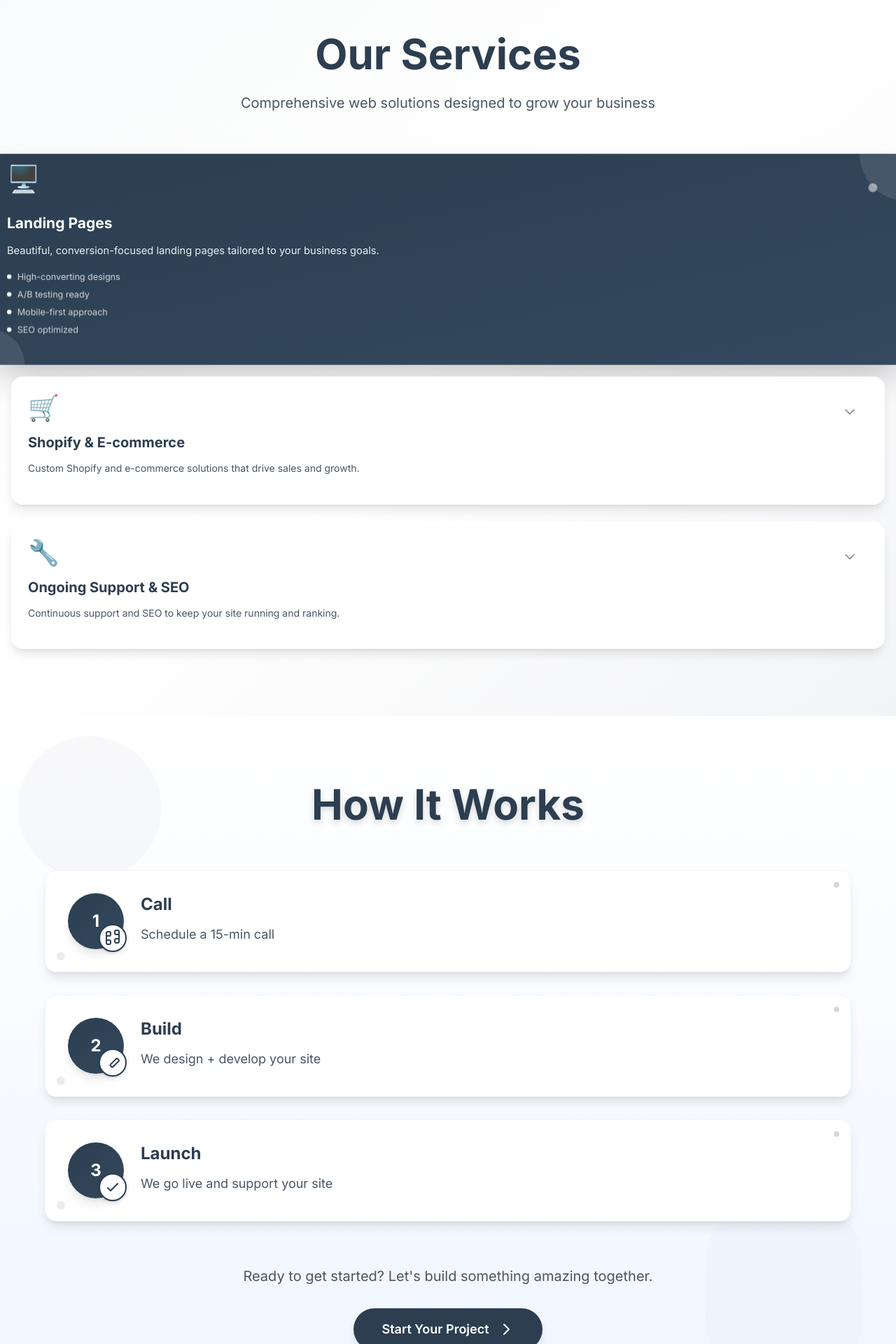
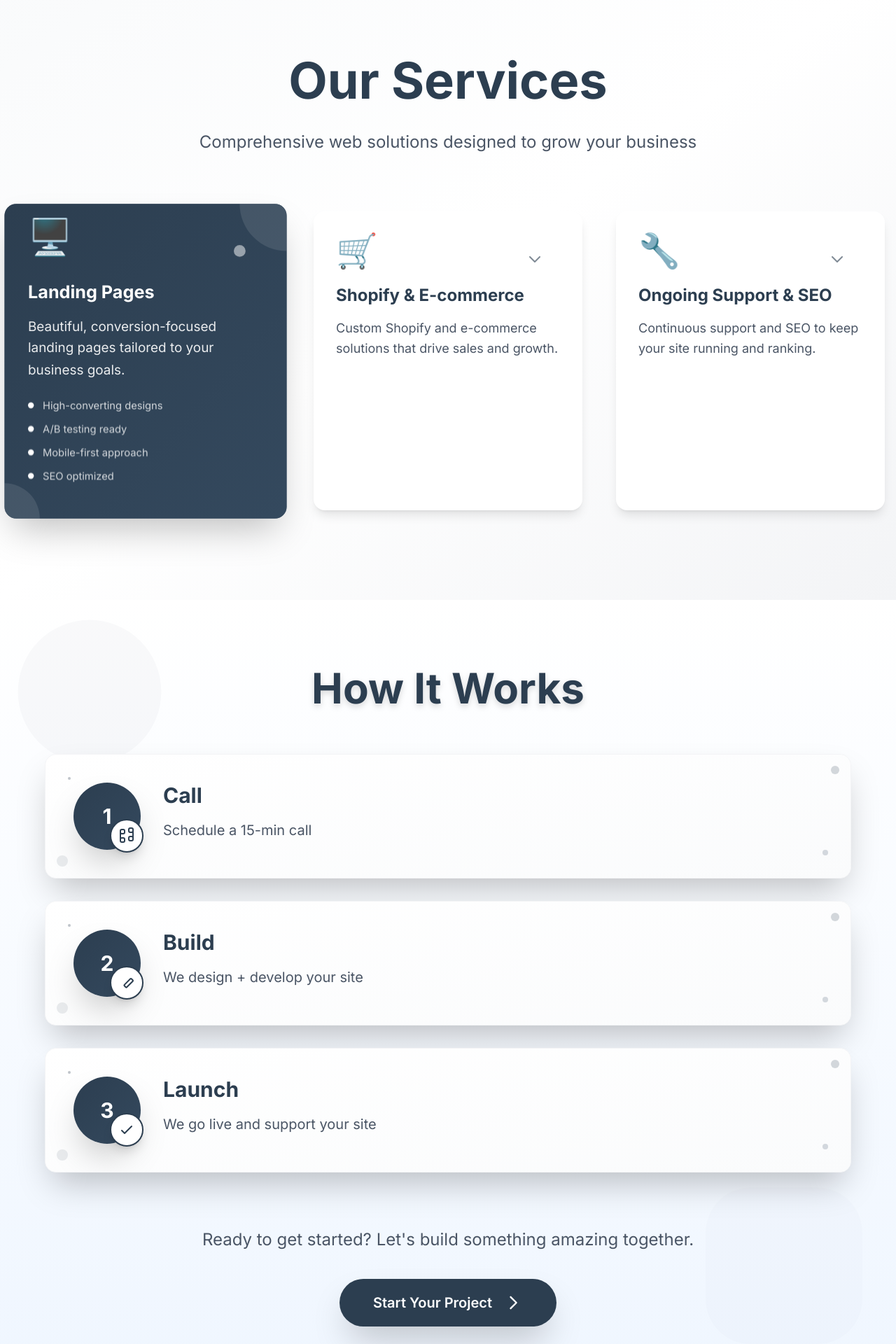
Before and after one commit to Bryan-G1thub/stonebrook, a Next.js app: page / in a window 1280 px wide. Shown: the part 2140-4060 px from the top of the page at 70% size. Built offline with nearby package versions, Linux system fonts and the light colour scheme.

Commit message:
Improve desktop layout: remove clickable principles, enhance Services desktop sizing, add depth to How It Works

```diff
--- a/src/app/components/HowItWorks.tsx
+++ b/src/app/components/HowItWorks.tsx
@@ -44,25 +44,29 @@ export default function HowItWorks() {
             <div key={step.title} className="relative">
               {/* Timeline line */}
               {index < steps.length - 1 && (
-                <div className="absolute left-8 sm:left-12 top-16 sm:top-20 w-0.5 h-8 sm:h-12 bg-gradient-to-b from-[#2C3E50] to-[#34495e]"></div>
+                <div className="absolute left-8 sm:left-12 top-16 sm:top-20 w-0.5 h-8 sm:h-12 bg-gradient-to-b from-[#2C3E50] to-[#34495e] lg:h-16"></div>
               )}
 
               {/* Step Card */}
-              <div className="relative bg-white rounded-2xl shadow-lg hover:shadow-xl transition-all duration-300 border border-gray-100 overflow-hidden group">
-                {/* Background gradient on hover */}
-                <div className="absolute inset-0 bg-gradient-to-r from-[#2C3E50]/5 to-[#34495e]/5 opacity-0 group-hover:opacity-100 transition-opacity duration-300"></div>
+              <div className="relative bg-white rounded-2xl shadow-lg hover:shadow-xl transition-all duration-300 border border-gray-100 overflow-hidden group lg:shadow-2xl lg:hover:shadow-3xl lg:transform lg:hover:-translate-y-2">
+                {/* Enhanced background gradient on hover for desktop */}
+                <div className="absolute inset-0 bg-gradient-to-r from-[#2C3E50]/5 to-[#34495e]/5 opacity-0 group-hover:opacity-100 transition-opacity duration-300 lg:from-[#2C3E50]/10 lg:to-[#34495e]/10"></div>
 
-                <div className="relative p-6 sm:p-8">
-                  <div className="flex items-start space-x-4 sm:space-x-6">
+                {/* Desktop-only depth layers */}
+                <div className="hidden lg:block absolute inset-0 bg-gradient-to-br from-white/80 to-gray-50/80 rounded-2xl"></div>
+                <div className="hidden lg:block absolute inset-0 bg-gradient-to-br from-[#2C3E50]/5 via-transparent to-[#34495e]/5 rounded-2xl opacity-0 group-hover:opacity-100 transition-opacity duration-500"></div>
+
+                <div className="relative p-6 sm:p-8 lg:p-10">
+                  <div className="flex items-start space-x-4 sm:space-x-6 lg:space-x-8">
                     {/* Step Number & Icon */}
                     <div className="flex-shrink-0">
                       <div className="relative">
-                        <div className="w-16 h-16 sm:w-20 sm:h-20 flex items-center justify-center rounded-full bg-gradient-to-br from-[#2C3E50] to-[#34495e] text-white text-xl sm:text-2xl font-bold shadow-lg group-hover:shadow-xl transition-all duration-300 group-hover:scale-110">
+                        <div className="w-16 h-16 sm:w-20 sm:h-20 lg:w-24 lg:h-24 flex items-center justify-center rounded-full bg-gradient-to-br from-[#2C3E50] to-[#34495e] text-white text-xl sm:text-2xl lg:text-3xl font-bold shadow-lg group-hover:shadow-xl transition-all duration-300 group-hover:scale-110 lg:shadow-2xl lg:group-hover:shadow-3xl">
                           {index + 1}
                         </div>
                         {/* Icon overlay */}
-                        <div className="absolute -bottom-1 -right-1 w-8 h-8 sm:w-10 sm:h-10 bg-white rounded-full flex items-center justify-center shadow-md border-2 border-[#2C3E50] group-hover:scale-110 transition-transform duration-300">
-                          <div className="text-[#2C3E50]">
+                        <div className="absolute -bottom-1 -right-1 w-8 h-8 sm:w-10 sm:h-10 lg:w-12 lg:h-12 bg-white rounded-full flex items-center justify-center shadow-md border-2 border-[#2C3E50] group-hover:scale-110 transition-transform duration-300 lg:shadow-lg">
+                          <div className="text-[#2C3E50] lg:text-lg">
                             {step.icon}
                           </div>
                         </div>
@@ -71,37 +75,39 @@ export default function HowItWorks() {
 
                     {/* Content */}
                     <div className="flex-1 min-w-0">
-                      <h3 className="font-bold text-xl sm:text-2xl text-[#2C3E50] mb-2 sm:mb-3 group-hover:text-[#34495e] transition-colors duration-300">
+                      <h3 className="font-bold text-xl sm:text-2xl lg:text-3xl text-[#2C3E50] mb-2 sm:mb-3 lg:mb-4 group-hover:text-[#34495e] transition-colors duration-300">
                         {step.title}
                       </h3>
-                      <p className="text-gray-600 text-base sm:text-lg leading-relaxed">
+                      <p className="text-gray-600 text-base sm:text-lg lg:text-xl leading-relaxed">
                         {step.desc}
                       </p>
                     </div>
-
-
                   </div>
                 </div>
 
-                {/* Decorative elements */}
-                <div className="absolute top-4 right-4 w-2 h-2 bg-[#2C3E50]/20 rounded-full group-hover:bg-[#2C3E50]/40 transition-all duration-300"></div>
-                <div className="absolute bottom-4 left-4 w-3 h-3 bg-[#34495e]/10 rounded-full group-hover:bg-[#34495e]/20 transition-all duration-300"></div>
+                {/* Enhanced decorative elements for desktop */}
+                <div className="absolute top-4 right-4 w-2 h-2 bg-[#2C3E50]/20 rounded-full group-hover:bg-[#2C3E50]/40 transition-all duration-300 lg:w-3 lg:h-3"></div>
+                <div className="absolute bottom-4 left-4 w-3 h-3 bg-[#34495e]/10 rounded-full group-hover:bg-[#34495e]/20 transition-all duration-300 lg:w-4 lg:h-4"></div>
+
+                {/* Desktop-only additional decorative elements */}
+                <div className="hidden lg:block absolute top-8 left-8 w-1 h-1 bg-[#2C3E50]/30 rounded-full group-hover:bg-[#2C3E50]/50 transition-all duration-300"></div>
+                <div className="hidden lg:block absolute bottom-8 right-8 w-2 h-2 bg-[#34495e]/20 rounded-full group-hover:bg-[#34495e]/40 transition-all duration-300"></div>
               </div>
             </div>
           ))}
         </div>
 
         {/* CTA Section */}
-        <div className="text-center mt-12 sm:mt-16">
-          <p className="text-gray-600 text-lg sm:text-xl mb-6 sm:mb-8">
+        <div className="text-center mt-12 sm:mt-16 lg:mt-20">
+          <p className="text-gray-600 text-lg sm:text-xl lg:text-2xl mb-6 sm:mb-8 lg:mb-10">
             Ready to get started? Let&apos;s build something amazing together.
           </p>
           <a
             href="/contact"
-            className="inline-flex items-center justify-center bg-[#2C3E50] text-white px-8 sm:px-10 py-3 sm:py-4 rounded-full hover:bg-[#34495e] transition-all duration-300 shadow-lg hover:shadow-xl transform hover:-translate-y-1 font-semibold text-base sm:text-lg"
+            className="inline-flex items-center justify-center bg-[#2C3E50] text-white px-8 sm:px-10 lg:px-12 py-3 sm:py-4 lg:py-5 rounded-full hover:bg-[#34495e] transition-all duration-300 shadow-lg hover:shadow-xl transform hover:-translate-y-1 font-semibold text-base sm:text-lg lg:text-xl lg:shadow-2xl lg:hover:shadow-3xl"
           >
             Start Your Project
-            <svg className="w-5 h-5 sm:w-6 sm:h-6 ml-2 sm:ml-3" fill="none" stroke="currentColor" viewBox="0 0 24 24">
+            <svg className="w-5 h-5 sm:w-6 sm:h-6 lg:w-7 lg:h-7 ml-2 sm:ml-3 lg:ml-4" fill="none" stroke="currentColor" viewBox="0 0 24 24">
               <path strokeLinecap="round" strokeLinejoin="round" strokeWidth={2} d="M9 5l7 7-7 7" />
             </svg>
           </a>
--- a/src/app/components/Principles.tsx
+++ b/src/app/components/Principles.tsx
@@ -1,5 +1,4 @@
 "use client";
-import { useState } from "react";
 import Link from "next/link";
 
 interface Principle {
@@ -9,26 +8,15 @@ interface Principle {
 }
 
 function PrincipleCard({
-  principle,
-  isActive,
-  onClick
+  principle
 }: {
   principle: Principle;
-  isActive: boolean;
-  onClick: () => void;
 }) {
   return (
-    <div
-      className={`relative cursor-pointer transition-all duration-500 ${
-        isActive ? 'scale-105 z-20' : 'scale-100 hover:scale-102'
-      }`}
-      onClick={onClick}
-    >
-      <div className={`relative rounded-2xl transition-all duration-500 bg-white text-[#2C3E50] shadow-lg hover:shadow-xl ${
-        isActive ? 'shadow-2xl ring-4 ring-[#2C3E50]/20' : ''
-      }`}>
+    <div className="relative transition-all duration-500 hover:scale-105">
+      <div className="relative rounded-2xl transition-all duration-500 bg-white text-[#2C3E50] shadow-lg hover:shadow-xl">
         <div className="relative p-6 sm:p-8 h-full flex flex-col items-center justify-center text-center">
-          <div className={`text-3xl sm:text-4xl mb-4 transition-all duration-300 ${isActive ? 'scale-110' : 'scale-100'}`}>
+          <div className="text-3xl sm:text-4xl mb-4 transition-all duration-300">
             {principle.graphic}
           </div>
           <h3 className="font-bold text-lg sm:text-xl mb-2 transition-colors duration-300 text-[#2C3E50]">
@@ -37,15 +25,6 @@ function PrincipleCard({
           <p className="text-sm sm:text-base leading-relaxed transition-colors duration-300 text-gray-600">
             {principle.subtext}
           </p>
-
-          {/* Active indicator */}
-          {isActive && (
-            <div className="absolute -top-2 -right-2">
-              <div className="w-6 h-6 bg-[#2C3E50] rounded-full flex items-center justify-center shadow-lg">
-                <div className="w-3 h-3 bg-white rounded-full animate-pulse"></div>
-              </div>
-            </div>
-          )}
         </div>
       </div>
     </div>
@@ -53,8 +32,6 @@ function PrincipleCard({
 }
 
 export default function Principles() {
-  const [activePrinciple, setActivePrinciple] = useState(0);
-
   const principles = [
     {
       heading: "Simplicity wins.",
@@ -174,8 +151,6 @@ export default function Principles() {
               <PrincipleCard
                 key={index}
                 principle={principle}
-                isActive={activePrinciple === index}
-                onClick={() => setActivePrinciple(index)}
               />
             ))}
           </div>
--- a/src/app/components/Services.tsx
+++ b/src/app/components/Services.tsx
@@ -18,7 +18,7 @@ function ServiceCard({
 }) {
   return (
     <div
-      className={`relative p-4 sm:p-6 rounded-2xl cursor-pointer transition-all duration-500 ${
+      className={`relative p-4 sm:p-6 lg:p-8 rounded-2xl cursor-pointer transition-all duration-500 ${
         isActive
           ? 'bg-gradient-to-br from-[#2C3E50] to-[#34495e] text-white shadow-2xl scale-105'
           : 'bg-white text-[#2C3E50] shadow-lg hover:shadow-xl hover:scale-102'
@@ -35,23 +35,23 @@ function ServiceCard({
       )}
 
       <div className="relative z-10">
-        <div className={`text-3xl sm:text-4xl mb-3 sm:mb-4 ${isActive ? 'text-white animate-bounce' : 'text-[#2C3E50]'}`}>
+        <div className={`text-3xl sm:text-4xl lg:text-5xl mb-3 sm:mb-4 lg:mb-6 ${isActive ? 'text-white animate-bounce' : 'text-[#2C3E50]'}`}>
           {icon}
         </div>
-        <h3 className={`font-bold text-lg sm:text-xl mb-2 sm:mb-3 ${isActive ? 'text-white' : 'text-[#2C3E50]'}`}>
+        <h3 className={`font-bold text-lg sm:text-xl lg:text-2xl mb-2 sm:mb-3 lg:mb-4 ${isActive ? 'text-white' : 'text-[#2C3E50]'}`}>
           {title}
         </h3>
-        <p className={`text-sm mb-3 sm:mb-4 leading-relaxed ${isActive ? 'text-white/90' : 'text-gray-600'}`}>
+        <p className={`text-sm sm:text-base lg:text-lg mb-3 sm:mb-4 lg:mb-6 leading-relaxed ${isActive ? 'text-white/90' : 'text-gray-600'}`}>
           {desc}
         </p>
 
         {/* Features list - only show when active */}
         {isActive && (
-          <div className="space-y-2 mb-4 animate-fade-in">
+          <div className="space-y-2 lg:space-y-3 mb-4 animate-fade-in">
             {features.map((feature, index) => (
-              <div key={index} className="flex items-center space-x-2 animate-slide-up" style={{animationDelay: `${index * 0.1}s`}}>
-                <div className="w-1.5 h-1.5 rounded-full bg-white"></div>
-                <span className="text-xs text-white/80">
+              <div key={index} className="flex items-center space-x-2 lg:space-x-3 animate-slide-up" style={{animationDelay: `${index * 0.1}s`}}>
+                <div className="w-1.5 h-1.5 lg:w-2 lg:h-2 rounded-full bg-white"></div>
+                <span className="text-xs lg:text-sm text-white/80">
                   {feature}
                 </span>
               </div>
@@ -60,12 +60,12 @@ function ServiceCard({
         )}
 
         {/* Active indicator and dropdown icon */}
-        <div className="absolute top-4 right-4">
+        <div className="absolute top-4 right-4 lg:top-6 lg:right-6">
           {isActive ? (
-            <div className="w-3 h-3 bg-white rounded-full animate-pulse"></div>
+            <div className="w-3 h-3 lg:w-4 lg:h-4 bg-white rounded-full animate-pulse"></div>
           ) : (
             <div className="text-[#2C3E50] opacity-60 hover:opacity-100 transition-opacity duration-300">
-              <svg className="w-5 h-5" fill="none" stroke="currentColor" viewBox="0 0 24 24">
+              <svg className="w-5 h-5 lg:w-6 lg:h-6" fill="none" stroke="currentColor" viewBox="0 0 24 24">
                 <path strokeLinecap="round" strokeLinejoin="round" strokeWidth={2} d="M19 9l-7 7-7-7" />
               </svg>
             </div>
@@ -116,23 +116,22 @@ export default function Services() {
   ];
 
   return (
-    <section className="w-full py-16 sm:py-24 bg-gradient-to-br from-gray-50 via-white to-gray-100 px-4" id="services">
+    <section className="w-full py-16 sm:py-24 lg:py-32 bg-gradient-to-br from-gray-50 via-white to-gray-100 px-4" id="services">
       <div className="max-w-7xl mx-auto">
         {/* Header */}
-        <div className="text-center mb-12 sm:mb-16">
-          <h2 className="text-4xl sm:text-5xl md:text-6xl font-bold text-[#2C3E50] mb-4 sm:mb-6">
+        <div className="text-center mb-12 sm:mb-16 lg:mb-20">
+          <h2 className="text-4xl sm:text-5xl md:text-6xl lg:text-7xl font-bold text-[#2C3E50] mb-4 sm:mb-6 lg:mb-8">
             Our Services
           </h2>
-          <p className="text-lg sm:text-xl text-gray-600 max-w-3xl mx-auto leading-relaxed px-4">
+          <p className="text-lg sm:text-xl lg:text-2xl text-gray-600 max-w-4xl mx-auto leading-relaxed px-4">
             Comprehensive web solutions designed to grow your business
           </p>
         </div>
 
-        {/* Mobile-first Layout */}
-        <div className="space-y-8 lg:space-y-0 lg:grid lg:grid-cols-12 lg:gap-8 lg:gap-12">
+        {/* Responsive Layout */}
+        <div className="space-y-8 lg:space-y-0 lg:grid lg:grid-cols-3 lg:gap-8 xl:gap-12">
 
-          {/* Service Cards - Stack on mobile, side-by-side on desktop */}
-          <div className="lg:col-span-12 space-y-4 sm:space-y-6">
+          {/* Service Cards - Stack on mobile, 3-column grid on desktop */}
           {services.map((service, index) => (
             <ServiceCard
               key={index}
@@ -146,7 +145,6 @@ export default function Services() {
           ))}
         </div>
       </div>
-      </div>
     </section>
   );
 }
```
Lines whose indentation alone changed are shown as unchanged.
